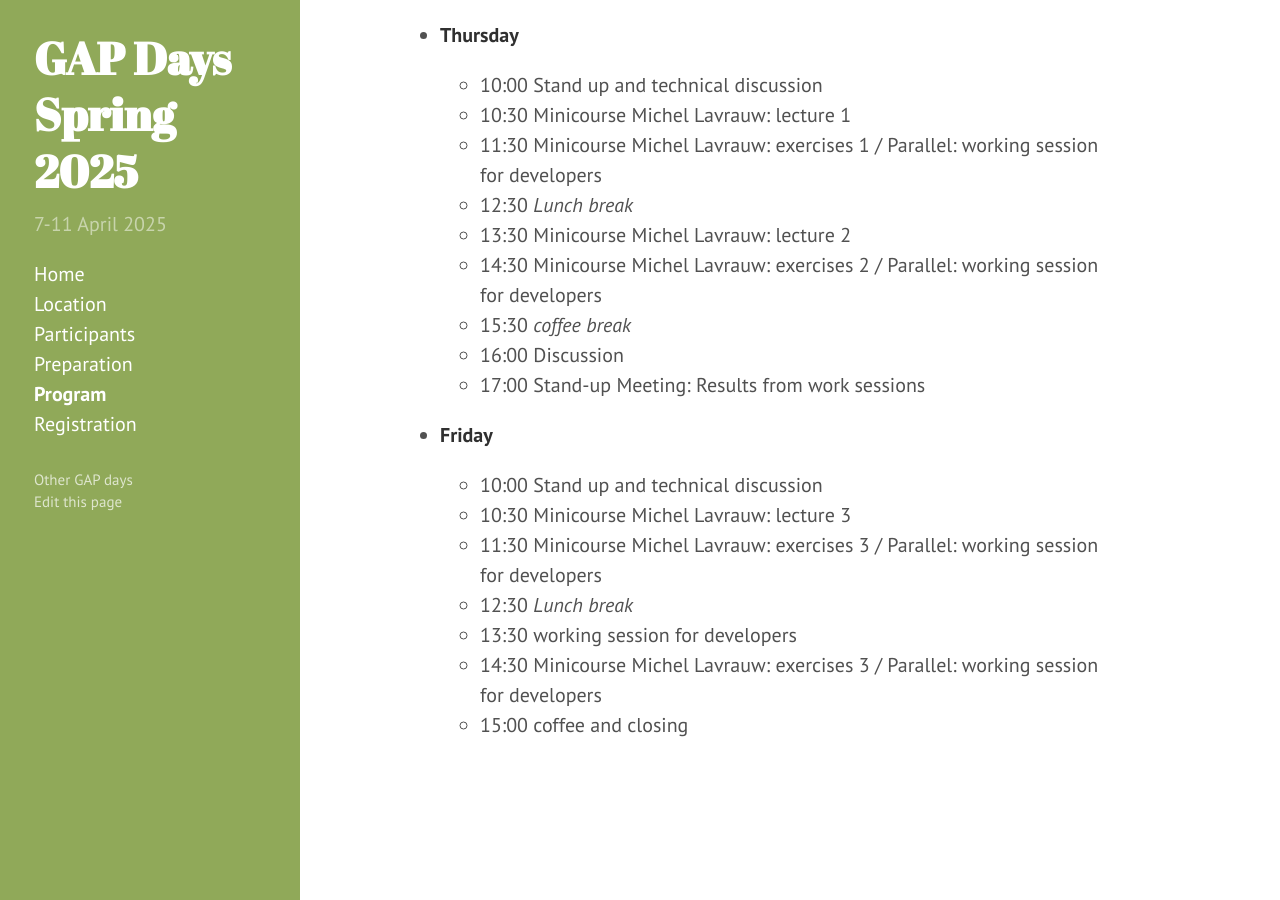
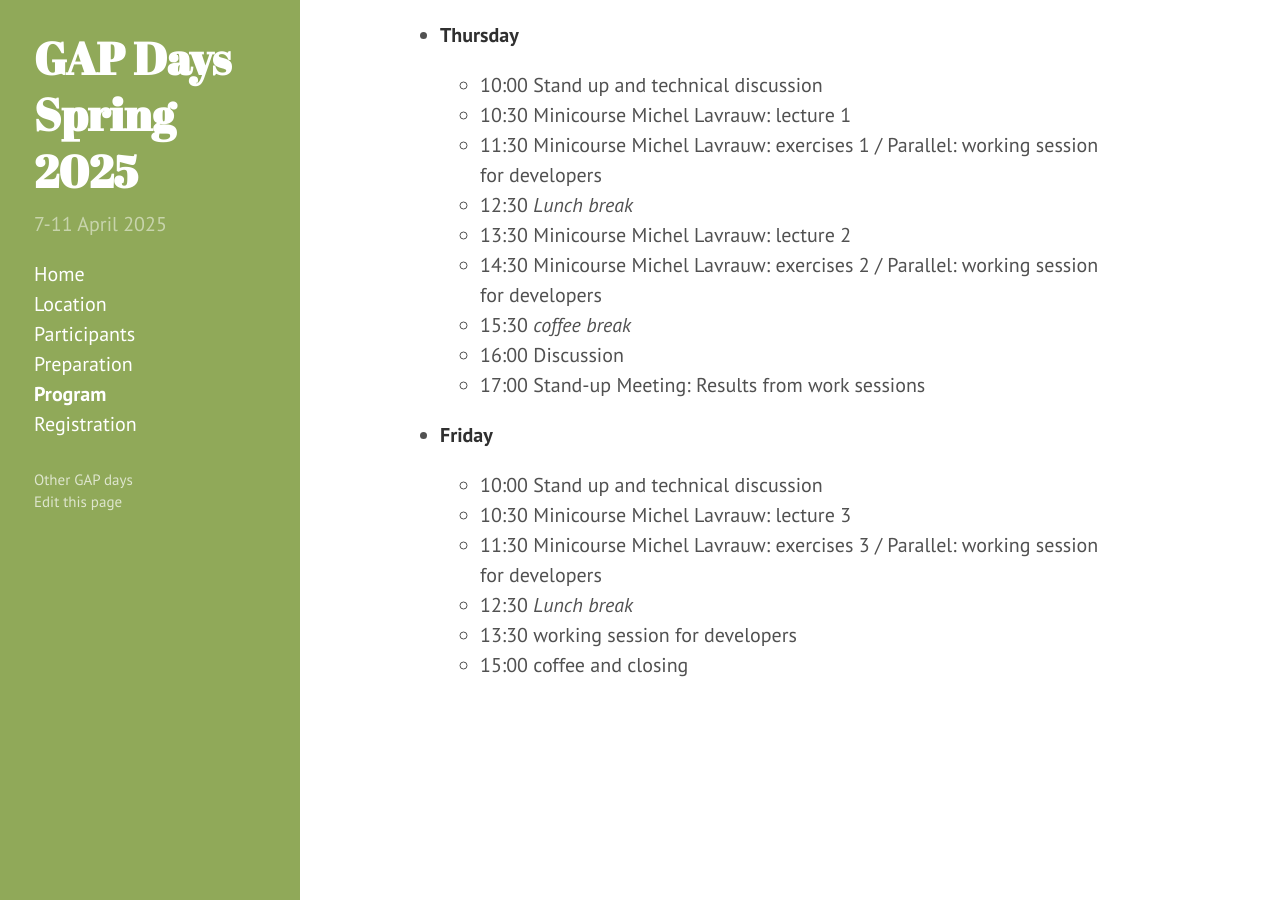
Before and after one commit to gapdays/gapdays2025-spring, a Jekyll site: the page built from program.md, in a window 1280 px wide and 900 px high, scrolled down 2885 px. Built offline with Jekyll 4.4.1, drawn with Linux system fonts in a browser that asks for light colours.

Commit message:
correction to the program

```diff
--- a/program.md
+++ b/program.md
@@ -110,7 +110,7 @@ The schedule is subject to further changes.
   - 11:30 Minicourse Michel Lavrauw: exercises 3 / Parallel: working session for developers
   - 12:30 *Lunch break*
   - 13:30 working session for developers
-  - 14:30 Minicourse Michel Lavrauw: exercises 3 / Parallel: working session for developers
+<!--  - 14:30 Minicourse Michel Lavrauw: exercises 3 / Parallel: working session for developers -->
   - 15:00 coffee and closing
 
 <!--
```
